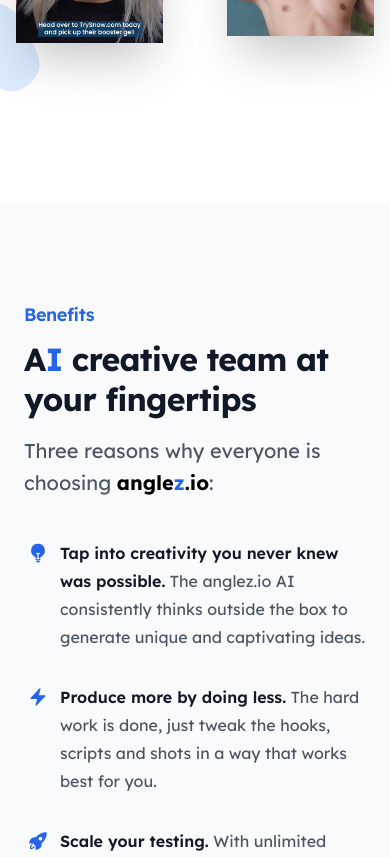
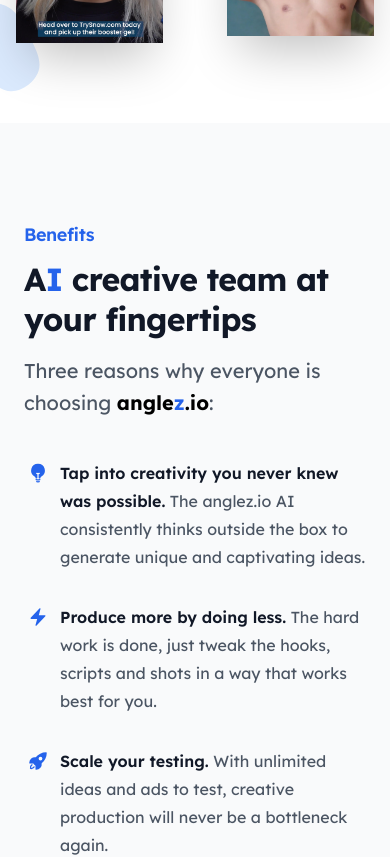
Before and after one commit to prabk123/anglez-website, a Next.js app: page / in a window 390 px wide. Shown: the part 1140-1997 px from the top of the page. Built offline with nearby package versions, Linux system fonts and the light colour scheme; no server answers.

Commit message:
fix spacing anf bg colors

```diff
--- a/src/components/Faqs.jsx
+++ b/src/components/Faqs.jsx
@@ -28,11 +28,7 @@
 
 export function Faqs() {
   return (
-    <section
-      id="faqs"
-      aria-label="FAQs for anglez"
-      className="relative overflow-hidden pt-20 pb-28 sm:py-32"
-    >
+    <section id="faqs" aria-label="FAQs for anglez">
       <div className="bg-white">
         <div className="mx-auto max-w-7xl py-16 px-6 sm:py-24 lg:px-8">
           <div className="mx-auto max-w-2xl text-center">
--- a/src/components/Features.jsx
+++ b/src/components/Features.jsx
@@ -27,11 +27,7 @@
 
 export default function Features() {
   return (
-    <section
-      id="benefits"
-      aria-label="Benefits for anglez"
-      className="relative overflow-hidden pt-20 pb-28 sm:py-32"
-    >
+    <section id="benefits" aria-label="Benefits for anglez">
       <div className="overflow-hidden bg-gray-50 py-24 sm:py-32">
         <div className="mx-auto max-w-7xl px-6 lg:px-8">
           <div className="mx-auto grid max-w-2xl grid-cols-1 gap-y-16 gap-x-8 sm:gap-y-20 lg:mx-0 lg:max-w-none lg:grid-cols-2">
--- a/src/components/Pricing.jsx
+++ b/src/components/Pricing.jsx
@@ -96,12 +96,9 @@
 
 export function Pricing() {
   return (
-    <section
-      id="pricing"
-      aria-label="Pricing"
-      className="bg-gray-50 py-20 sm:py-32"
-    >
-      <Container>
+    <section id="pricing" aria-label="Pricing">
+      <div className="bg-gray-50">
+        <Container className="py-16 sm:py-24">
           <div className="md:text-center">
             <h2 className="text-lg font-semibold leading-8 tracking-tight text-blue-600">
               Pricing
@@ -169,6 +166,7 @@
           /> */}
           {/* </div> */}
         </Container>
+      </div>
     </section>
   );
 }
```
Lines whose indentation alone changed are shown as unchanged.
